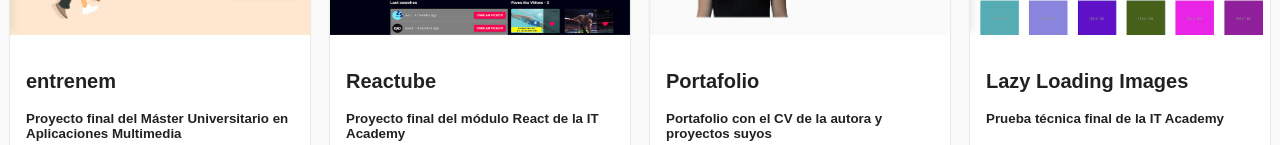
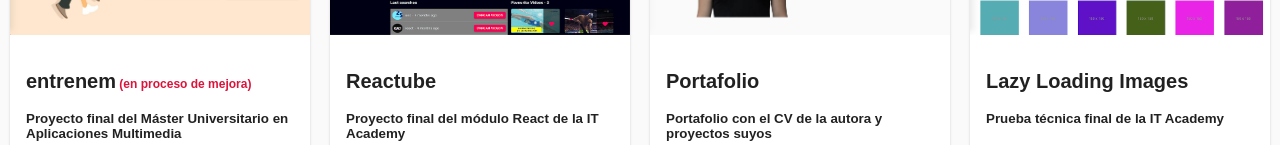
Before and after one commit to sschmidt0/portfolio, a Next.js app: page /portafolio in a window 1280 px wide. Shown: the part 357-502 px from the top of the page. Built offline with nearby package versions, Linux system fonts and the light colour scheme.

Commit message:
added info for entrenem project title

```diff
--- a/assets/utils/data.js
+++ b/assets/utils/data.js
@@ -6,6 +6,7 @@
   {
     index: 1,
     title: 'entrenem',
+    extraInfo: ' (en proceso de mejora)',
     subtitle: 'Proyecto final del Máster Universitario en Aplicaciones Multimedia',
     image: 'entrenem.png',
     imageTitle: 'Captura de pantalla de entrenem',
--- a/components/composed/PortfolioComponent/PortfolioItem.js
+++ b/components/composed/PortfolioComponent/PortfolioItem.js
@@ -13,7 +13,18 @@
 import { useInView } from 'react-intersection-observer';
 
 export const PortfolioItem = ({ project }) => {
-  const { title, subtitle, image, imageTitle, linkSite, information, tecnologies, linkGithub, index } = project;
+  const {
+    title,
+    extraInfo,
+    subtitle,
+    image,
+    imageTitle,
+    linkSite,
+    information,
+    tecnologies,
+    linkGithub,
+    index
+  } = project;
   const controls = useAnimation();
   const { ref, inView } = useInView();
 
@@ -55,7 +66,7 @@
             />
           </div>
             <CardContent>
-              <h2>{ title }</h2>
+              { extraInfo ? <h2>{ title }<span>{ extraInfo }</span></h2> : <h2>{ title }</h2> }
               <h4>{ subtitle }</h4>
               <List listArray={ information } />
               <h4>Tecnologías utilizadas</h4>
--- a/styles/Portfolio.module.scss
+++ b/styles/Portfolio.module.scss
@@ -27,6 +27,13 @@
     width: 300px;
   }
 
+  h2 {
+    span {
+      font-size: 12px;
+      color: #DC143C;
+    }
+  }
+
   ul {
     padding-left: 15px;
     color: #333;
```
